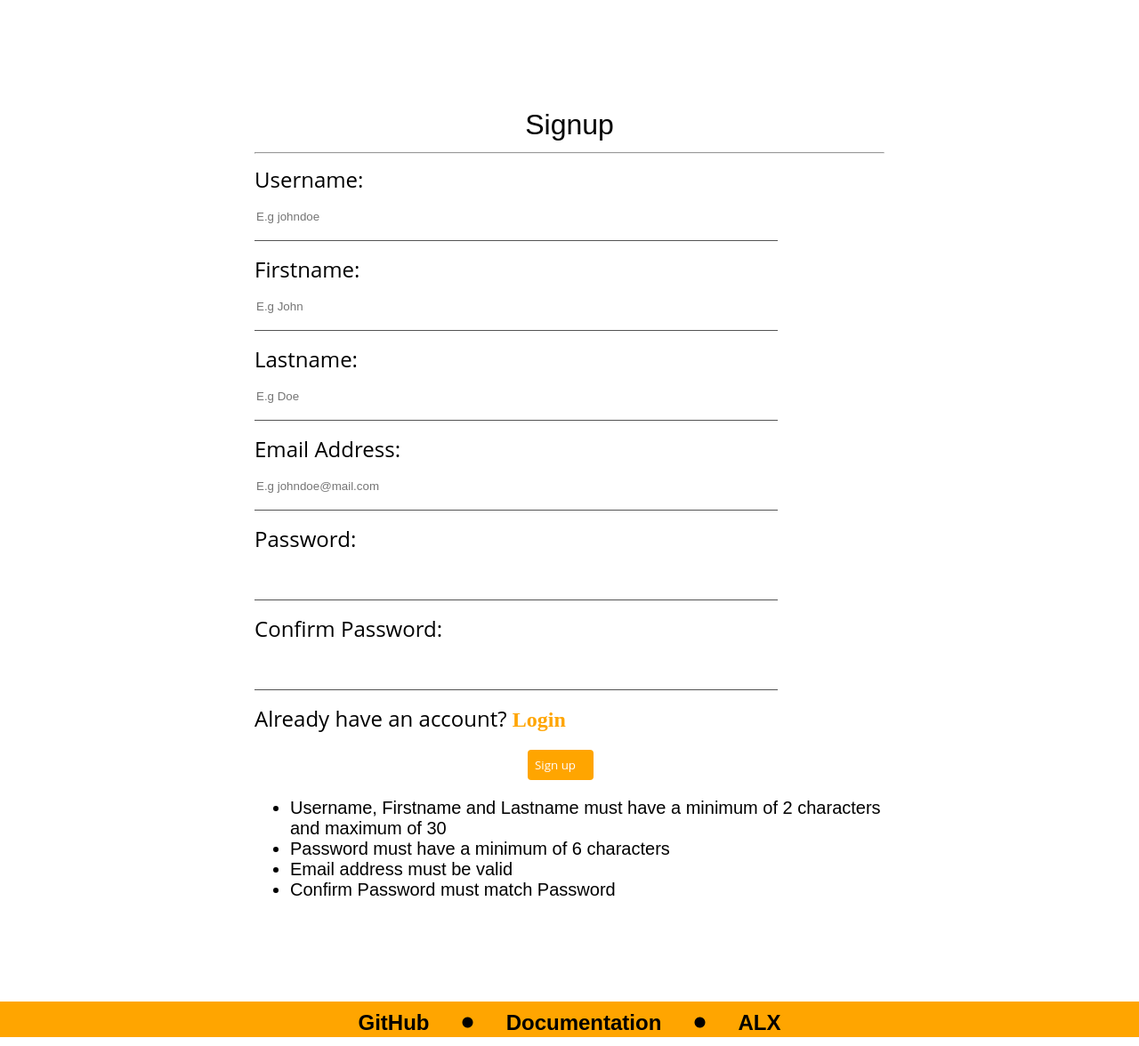
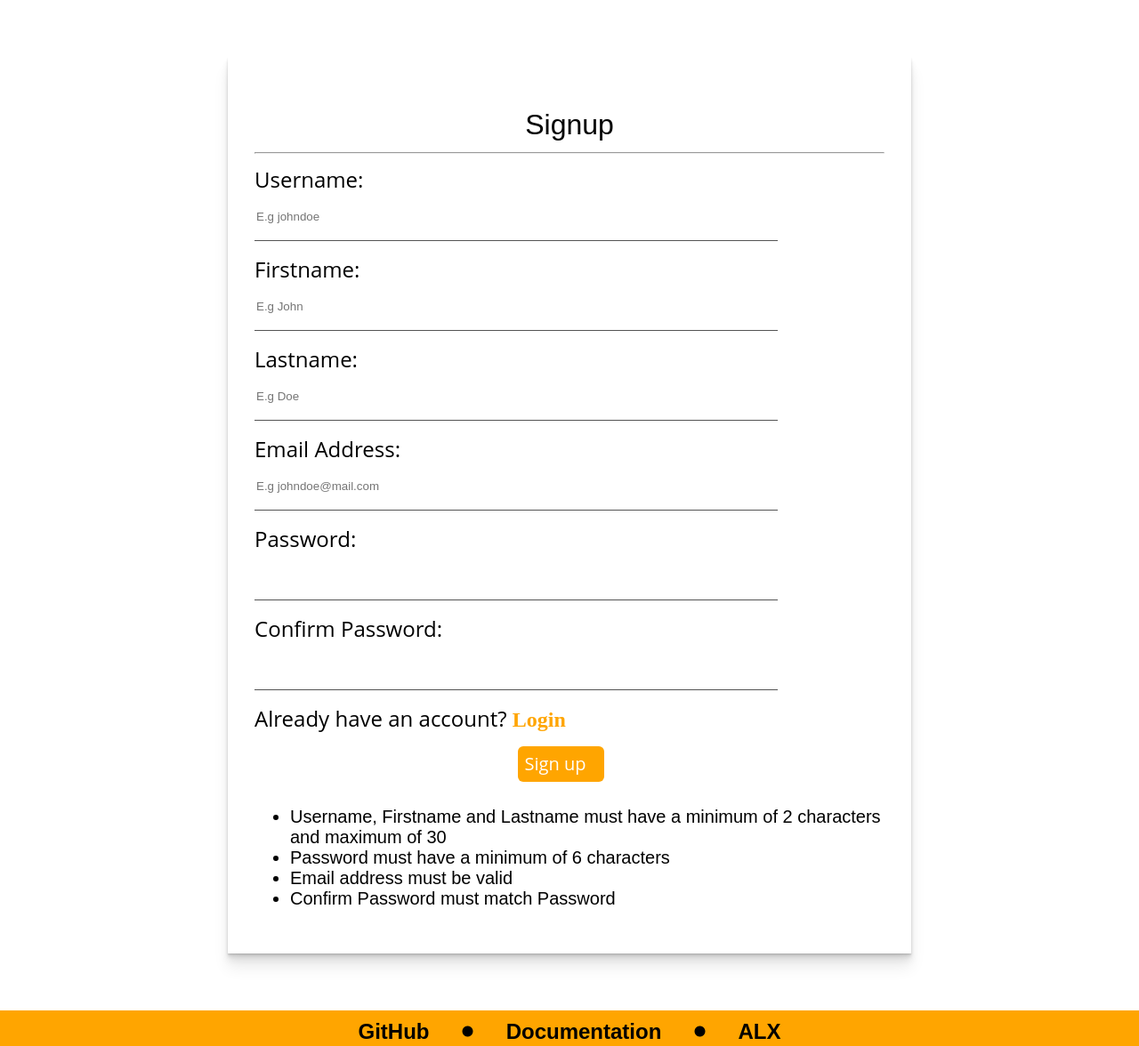
Before and after one commit to josephtam-github/Enrollege, a Flask app: page /signup in a window 1280 px wide. Shown: the part 80-1256 px from the top of the page at 89% size. Run offline with Flask 3, Linux system fonts and the light colour scheme; some libraries are stand-ins or nearby versions; some web fonts are replaced.

Commit message:
style: add box shadow to form and increase button text size

```diff
--- a/enrollege/templates/login.html
+++ b/enrollege/templates/login.html
@@ -1,7 +1,7 @@
 {% extends 'base.html' %}
 
 {% block content %}
-            <section class="login-body">
+            <section class="login-body layered box">
                 <div>
                     <h2>Login</h2>
                     <hr>
@@ -26,7 +26,7 @@
                         </div>
                         <div>
                             <div>
-                                {{ form.submit(class='intro btn-default open-sans') }}
+                                {{ form.submit(class='intro btn-default open-sans h5') }}
                             </div>
                         </div>
                     </form>
--- a/enrollege/templates/signup.html
+++ b/enrollege/templates/signup.html
@@ -1,7 +1,7 @@
 {% extends 'base.html' %}
 
 {% block content %}
-            <section class="login-body">
+            <section class="login-body layered box">
                 <div>
                     <h2>Signup</h2>
                     <hr>
@@ -50,7 +50,7 @@
                         </div>
                         <div>
                             <div>
-                                {{ form.submit(class='intro btn-default open-sans') }}
+                                {{ form.submit(class='intro btn-default open-sans h5') }}
                             </div>
                         </div>
                     </form>
```
